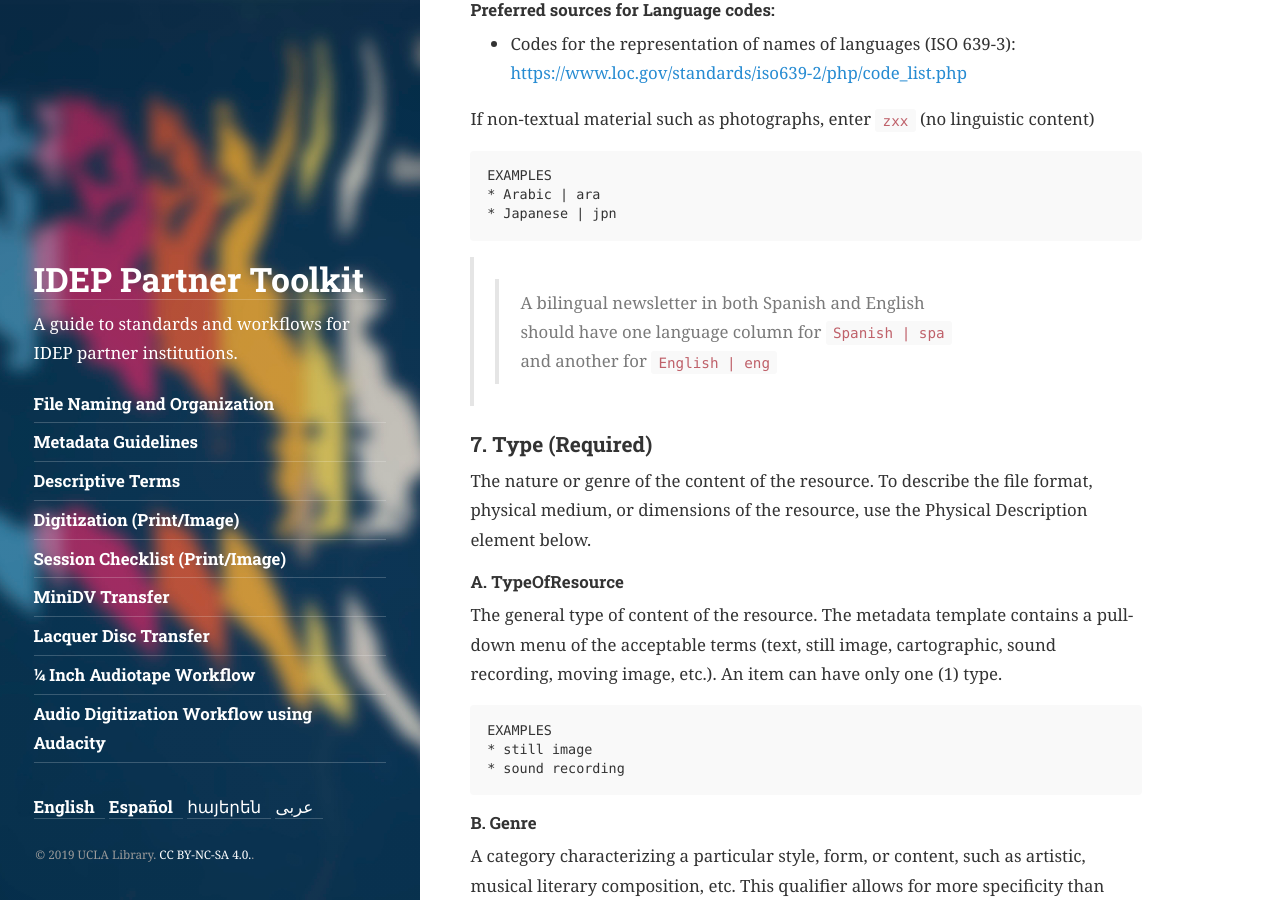
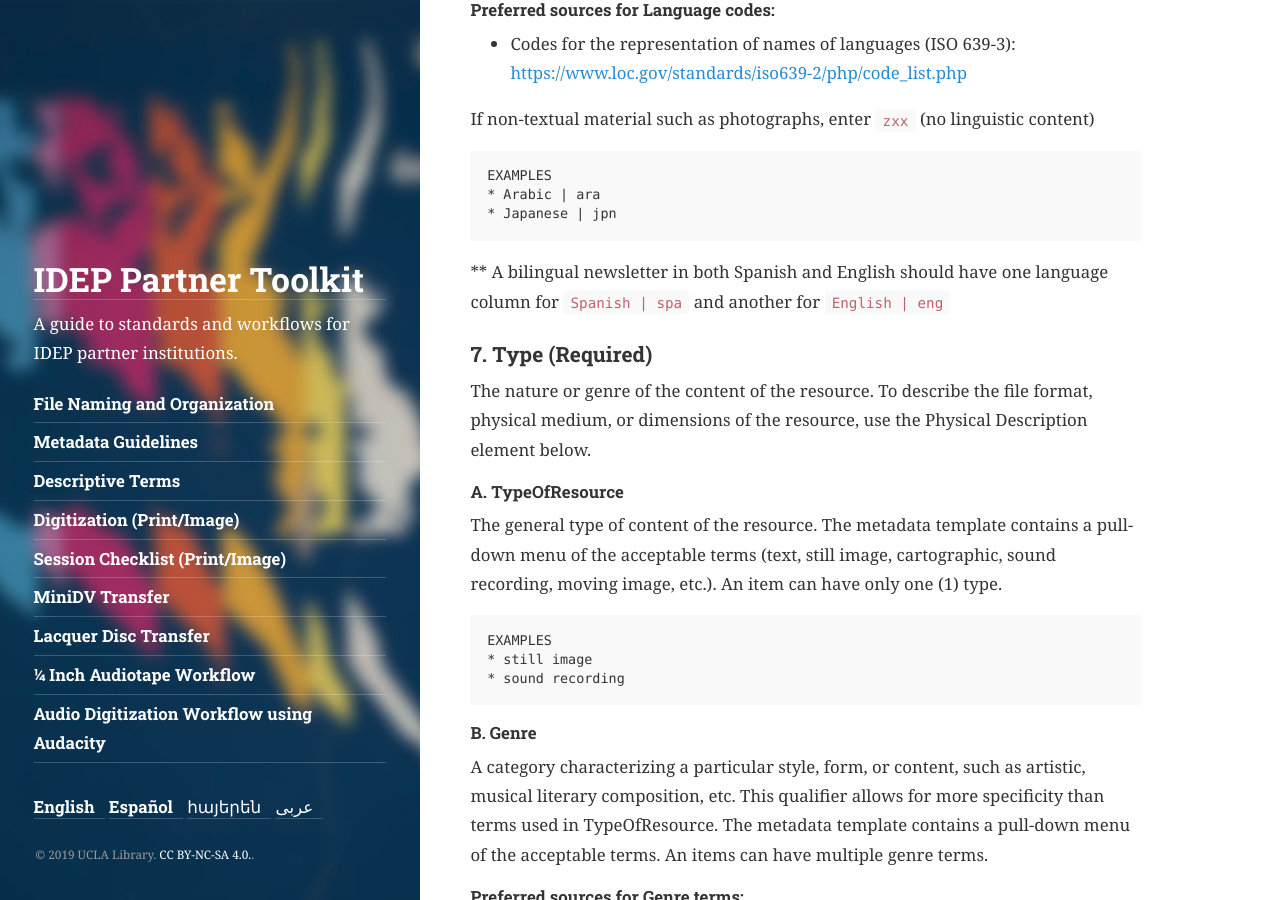
Before and after one commit to UCLALibrary/ideptoolkit, a Jekyll site: the page built from terms.md, in a window 1280 px wide and 900 px high, scrolled down 4807 px. Built offline with Jekyll 4.4.1, drawn with Linux system fonts in a browser that asks for light colours.

````diff
--- a/terms.md
+++ b/terms.md
@@ -172,7 +172,7 @@ EXAMPLES
 * Arabic | ara
 * Japanese | jpn
 ```
->> A bilingual newsletter in both Spanish and English should have one language column for `Spanish | spa` and another for `English | eng`
+** A bilingual newsletter in both Spanish and English should have one language column for `Spanish | spa` and another for `English | eng`
 
 ### 7. Type (Required)
 The nature or genre of the content of the resource. To describe the file format, physical medium, or dimensions of the resource, use the Physical Description element below.
````
